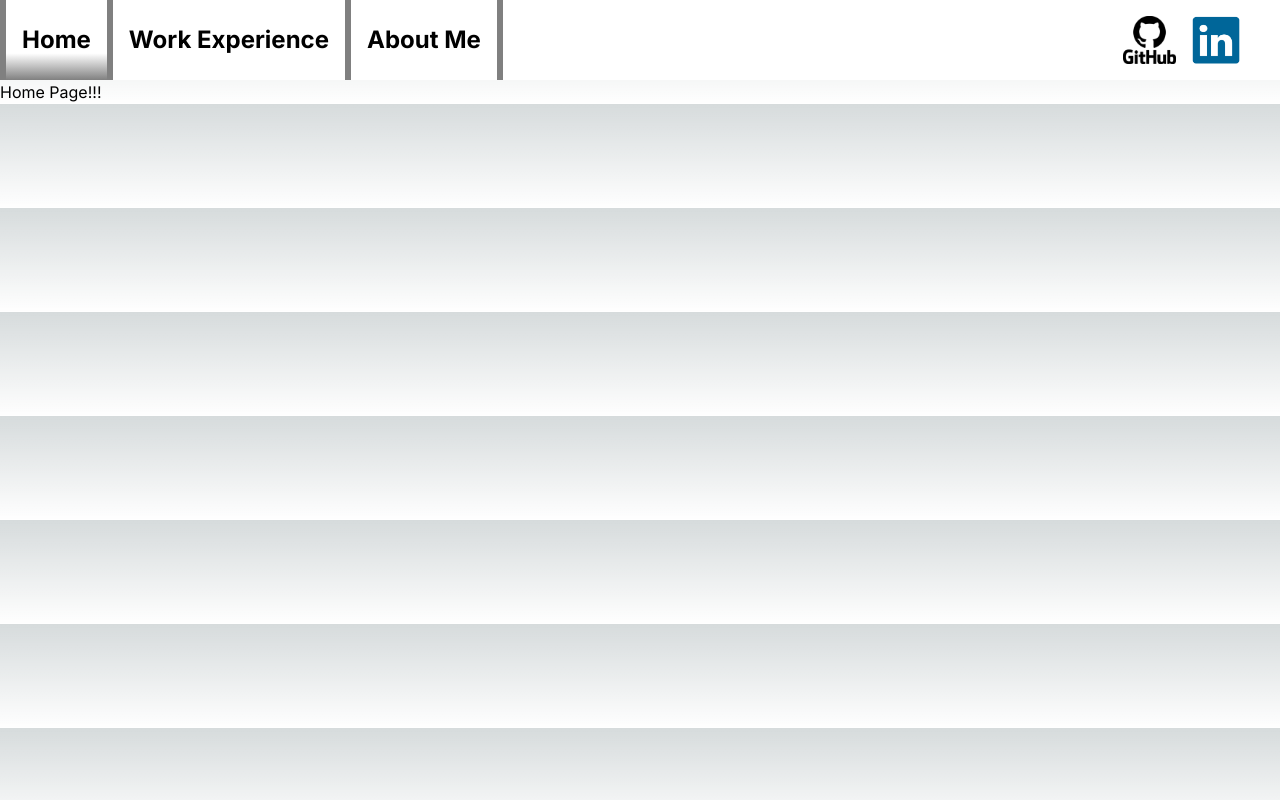
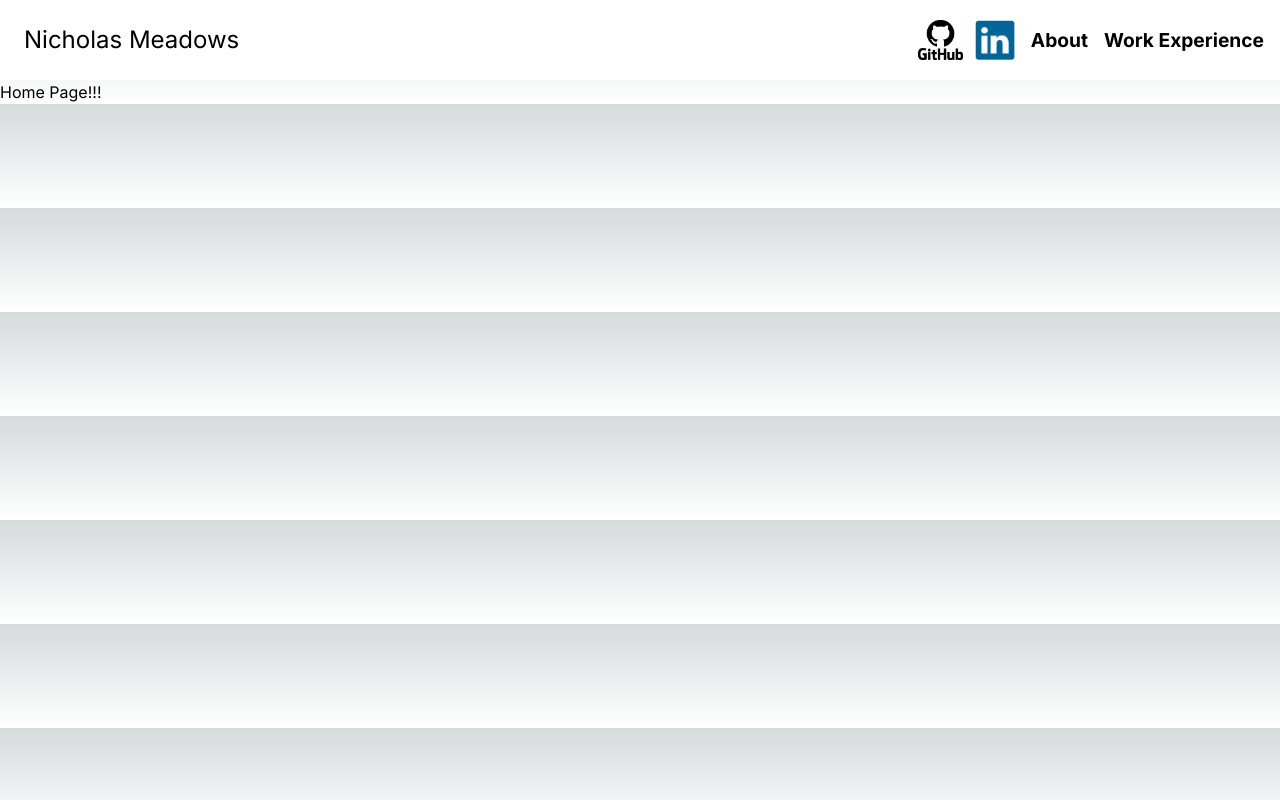
Before and after one commit to nicholasMeadows/PersonalWebsite, a Next.js app: page / in a window 1280 px wide. Built offline with nearby package versions, Linux system fonts and the light colour scheme.

Commit message:
Update nav bar

```diff
--- a/src/app/components/navigation-bar.tsx
+++ b/src/app/components/navigation-bar.tsx
@@ -2,44 +2,31 @@
 
 import {usePathname} from "next/navigation";
 import "../css/navigation-bar.css";
-import {ABOUT_ME_ROUTE, HOME_ROUTE, WORK_EXPERIENCE_ROUTE} from '../constants/routes'
 import Link from "next/link";
+
+import {ABOUT_ME_ROUTE, HOME_ROUTE, WORK_EXPERIENCE_ROUTE} from '../constants/routes';
 
 export default function NavigationBar() {
     const pathname = usePathname()
+
     return <div className={'navigation-header-bar'}>
-        <div className={'navigation-item-section'}>
-            <div className={'vl'}></div>
-            <Link href={HOME_ROUTE}>
-                <div className={`navigation-item ${pathname === HOME_ROUTE ? 'navigation-item-active' : ''}`}>
-                    <strong style={{fontSize: '1.5em',}}>Home</strong>
-                </div>
-            </Link>
-
-            <div className={'vl'}></div>
-            <Link href={WORK_EXPERIENCE_ROUTE}>
-                <div
-                    className={`navigation-item ${pathname === WORK_EXPERIENCE_ROUTE ? 'navigation-item-active' : ''}`}>
-                    <strong style={{fontSize: '1.5em',}}>Work Experience</strong>
-                </div>
-            </Link>
-            <div className={'vl'}></div>
-            <Link href={ABOUT_ME_ROUTE}>
-                <div className={`navigation-item ${pathname === ABOUT_ME_ROUTE ? 'navigation-item-active' : ''}`}>
-                    <strong style={{fontSize: '1.5em',}}>About Me</strong>
-                </div>
-            </Link>
-            <div className={'vl'}></div>
+        <Link href={HOME_ROUTE} className={'my-name-wrapper'}>
+            <span className={'my-name-header'}>Nicholas Meadows</span>
+        </Link>
+        <div className={'external-sites-img-wrapper'}>
+            <a href={'https://github.com/nicholasMeadows'} target={'_blank'} className={'external-site-a'}>
+                <img src={"/github-logo.png"} alt={'github'} className={'external-site-img github-img'}/>
+            </a>
+            <a href={'https://www.linkedin.com/in/nicholasmeadows/'} target={'_blank'} className={'external-site-a'}>
+                <img src={"/linkedin-logo.png"} alt={'linkedin'} className={'external-site-img'}/>
+            </a>
         </div>
-
-        <div className={'external-site-images'}>
-            <img src={'/github-logo.png'} className={'external-site-image'} alt={''} onClick={() => {
-                window.open('https://github.com/nicholasMeadows')
-            }}/>
-            <img src={'/linkedin-logo.png'} width={'0'} height={'0'} className={'external-site-image'} alt={''}
-                 onClick={() => {
-                     window.open('https://www.linkedin.com/in/nicholasmeadows/')
-                 }}/>
+        <div className={'nav-buttons-wrapper'}>
+            <Link href={ABOUT_ME_ROUTE} className={`nav-link ${pathname === ABOUT_ME_ROUTE ? 'nav-link-active' : ''}`}>
+                <p>About</p></Link>
+            <Link href={WORK_EXPERIENCE_ROUTE}
+                  className={`nav-link ${pathname === WORK_EXPERIENCE_ROUTE ? 'nav-link-active' : ''}`}><p>Work
+                Experience</p></Link>
         </div>
     </div>
 }
--- a/src/app/css/navigation-bar.css
+++ b/src/app/css/navigation-bar.css
@@ -7,42 +7,59 @@
     position: relative;
 }
 
-.vl {
-    border-left: 6px solid gray;
+.my-name-wrapper {
+    display: flex;
     height: 100%;
+    justify-content: flex-start;
+    align-items: center;
+    margin-left: 1.5em;
 }
 
-.navigation-item-section {
+.my-name-header {
+    color: black;
+    font-size: 1.5em;
+    padding: 0;
+    margin: 0;
+}
+
+.external-sites-img-wrapper {
+    display: flex;
+    flex-direction: row;
+    margin-left: auto;
+    height: 100%;
+    width: auto;
+    gap: 0.75em;
+}
+
+.external-site-a {
+    height: 100%;
+    display: flex;
+    align-items: center;
+}
+
+.external-site-img {
+    object-fit: contain;
+    height: 50%;
+    width: auto;
+}
+
+.nav-buttons-wrapper {
     height: 100%;
     display: flex;
     flex-direction: row;
+    align-content: center;
+    gap: 1em;
+    margin-left: 1em;
+    margin-right: 1em;
 }
 
-.navigation-item {
+.nav-link {
     color: black;
-    padding-left: 1em;
-    padding-right: 1em;
-    align-content: center;
-    height: 100%;
+    align-self: center;
+    font-size: 1.2em;
+    font-weight: bold;
 }
 
-.navigation-item-active {
-    background-image: linear-gradient(white, white, white, gray);
+.nav-link-active {
+    text-decoration: underline;
 }
-
-.external-site-images {
-    display: flex;
-    flex-wrap: nowrap;
-    margin-left: auto;
-    margin-right: 0.5em;
-    height: 100%;
-    overflow: hidden;
-    padding: 1em;
-}
-
-.external-site-image {
-    width: auto;
-    height: 100%;
-    margin-right: 1em;
-    cursor: pointer;
-}
```
